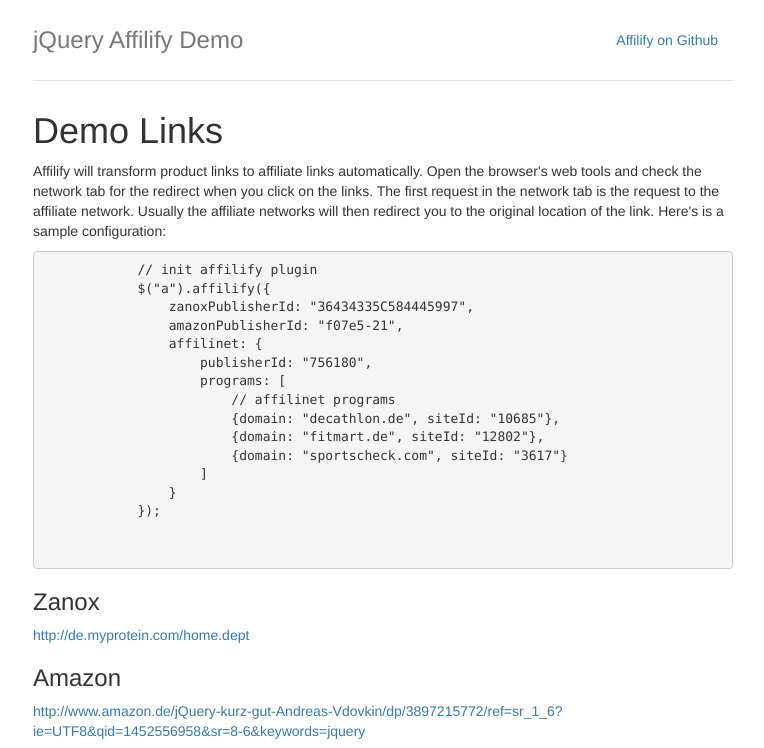
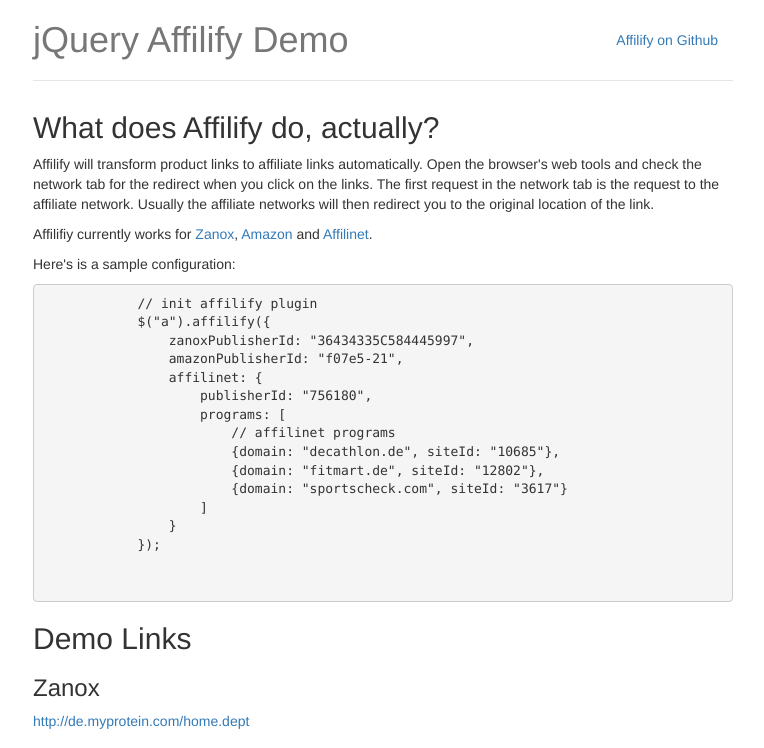
Before and after one commit to j7nn7k/affilify, a website: page index.html in a window 1280 px wide. Shown: the top 748 px of the page, without its empty margins (257-1021 px from the left). Drawn offline with nearby package versions, Linux system fonts and the light colour scheme.

Commit message:
Update formatting, structure and description of demo page

```diff
--- a/index.html
+++ b/index.html
@@ -31,7 +31,7 @@
         }
 
         /* Make the masthead heading the same height as the navigation */
-        .header h3 {
+        .header h1 {
             margin-top: 0;
             margin-bottom: 0;
             line-height: 40px;
@@ -94,17 +94,21 @@
                 <li role="presentation"><a href="https://github.com/j7nn7k/affilify"><i class="glyph glyph-github"></i> Affilify on Github</a></li>
             </ul>
         </nav>
-        <h3 class="text-muted">jQuery Affilify Demo</h3>
+        <h1 class="text-muted">jQuery Affilify Demo</h1>
     </div>
 
 
-    <h1>Demo Links</h1>
-
+    <h2>What does Affilify do, actually?</h2>
     <p>
         Affilify will transform product links to affiliate links automatically.
         Open the browser's web tools and check the network tab for the redirect when you click on the links.
         The first request in the network tab is the request to the affiliate network. Usually the affiliate networks
         will then redirect you to the original location of the link.
+     </p>
+    <p>
+        Affilifiy currently works for <a href="http://www.zanox.com/" target="_blank">Zanox</a>, <a href="http://www.amazon.de/" target="_blank">Amazon</a> and <a href="http://www.affili.net/" target="_blank">Affilinet</a>.
+    </p>
+    <p>
         Here's is a sample configuration:
     </p>
 
@@ -127,6 +131,8 @@
 
         </pre>
     </p>
+
+    <h2>Demo Links</h2>
 
     <h3>Zanox</h3>
     <p><a href="http://de.myprotein.com/home.dept">http://de.myprotein.com/home.dept</a></p>
```
